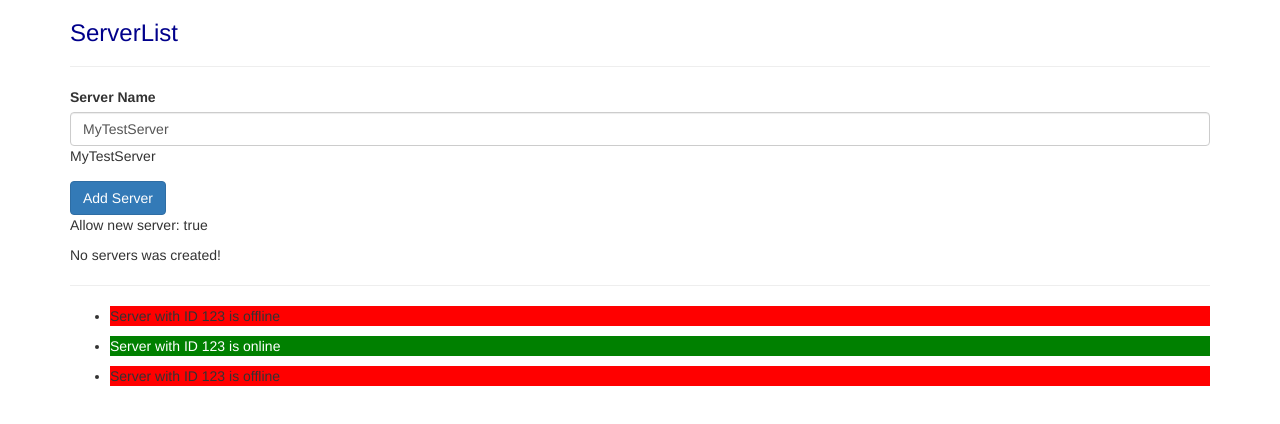
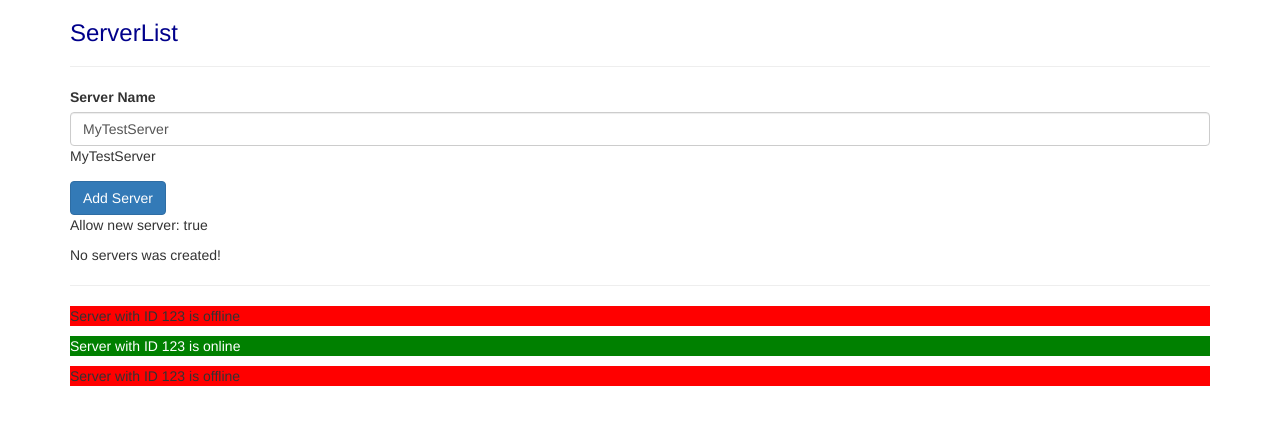
Before and after one commit to elvan/server-list-app-angular-basics, an Angular app: page / in a window 1280 px wide. Shown: the top 424 px of the page. Built offline with nearby package versions, Linux system fonts and the light colour scheme.

Commit message:
outputting lists with ngFor

```diff
--- a/src/app/server-list/server-list.component.html
+++ b/src/app/server-list/server-list.component.html
@@ -28,14 +28,4 @@
 
 <hr />
 
-<ul>
-  <li>
-    <app-server-item></app-server-item>
-  </li>
-  <li>
-    <app-server-item></app-server-item>
-  </li>
-  <li>
-    <app-server-item></app-server-item>
-  </li>
-</ul>
+<app-server-item *ngFor="let item of servers"></app-server-item>
--- a/src/app/server-list/server-list.component.ts
+++ b/src/app/server-list/server-list.component.ts
@@ -11,6 +11,8 @@ export class ServerListComponent implements OnInit {
   serverName = 'MyTestServer';
   serverCreated = false;
 
+  servers = ['MyTestServer1', 'MyTestServer2', 'MyTestServer3'];
+
   constructor() {
     setTimeout(() => {
       this.allowNewServer = true;
@@ -23,6 +25,8 @@ export class ServerListComponent implements OnInit {
     this.serverCreationStatus =
       'Server was created! Name is: ' + this.serverName;
     this.serverCreated = true;
+
+    this.servers.push(this.serverName);
   }
 
   updateServerName(event: any) {
```
